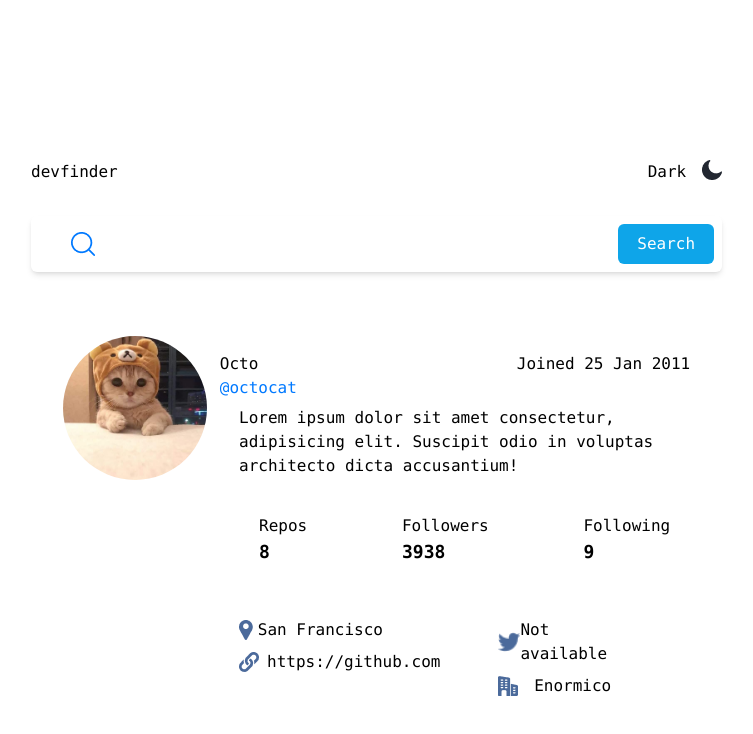
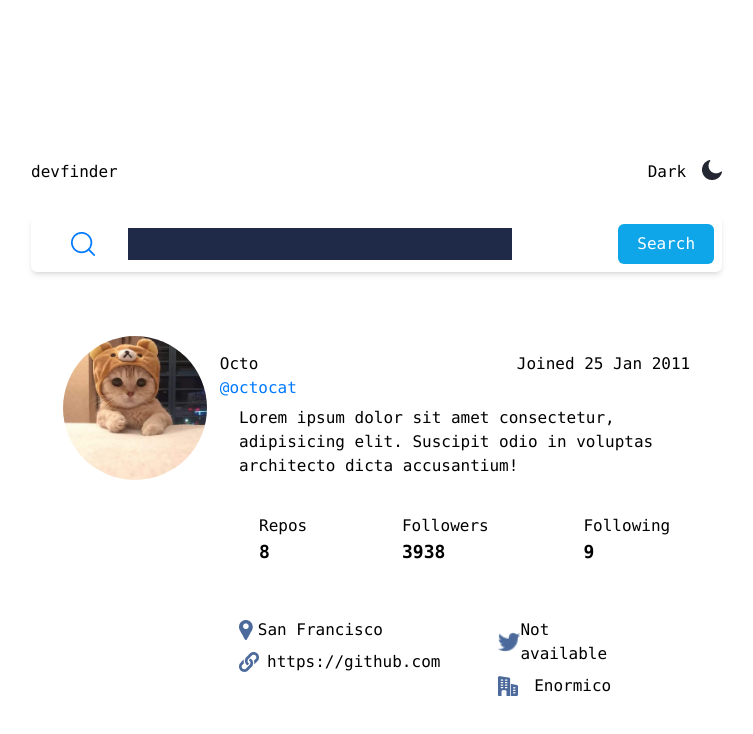
Before and after one commit to Lloyd-the-dev/github-user-search-project, a React (Vite) app: page / in a window 1280 px wide. Shown: the top 734 px of the page, without its empty margins (289-1042 px from the left). Built offline with nearby package versions, Linux system fonts and the light colour scheme.

Commit message:
Update App.jsx

```diff
--- a/src/App.jsx
+++ b/src/App.jsx
@@ -74,7 +74,7 @@ function handleClick(value){
                       let item = event.target.value
                       setSearchItem(item.toLowerCase())
                   }}
-                  className={`transition-all sm:w-96 h-8 ml-8 bg-${darkmode ? "darkoo" : "back"} text-${darkmode ? "back" : "black"}`}/>
+                  className={`transition-all sm:w-96 h-8 ml-8 bg-darkoo text-${darkmode ? "back" : "black"}`}/>
 
                 </div>
                 <button className='p-2 rounded-md text-back w-24 bg-sky-500' onClick={
```
